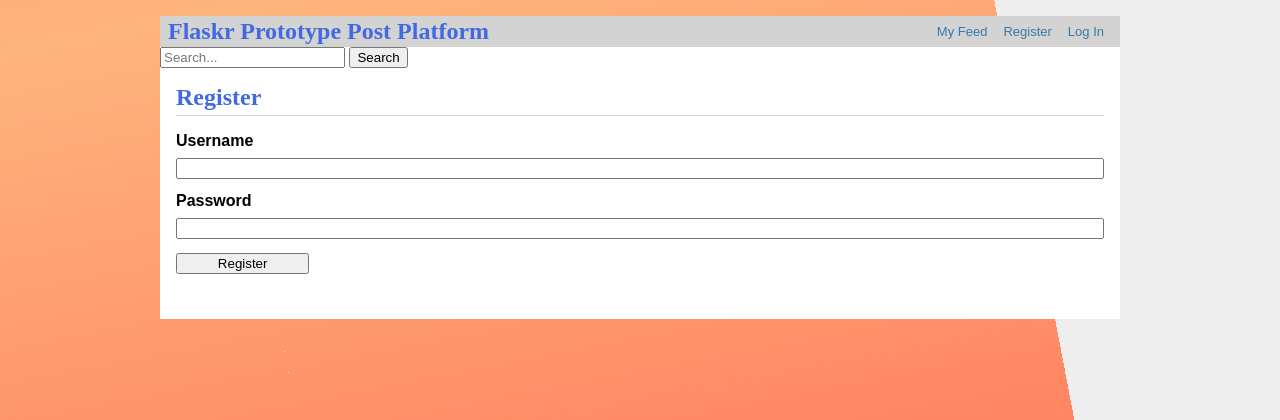
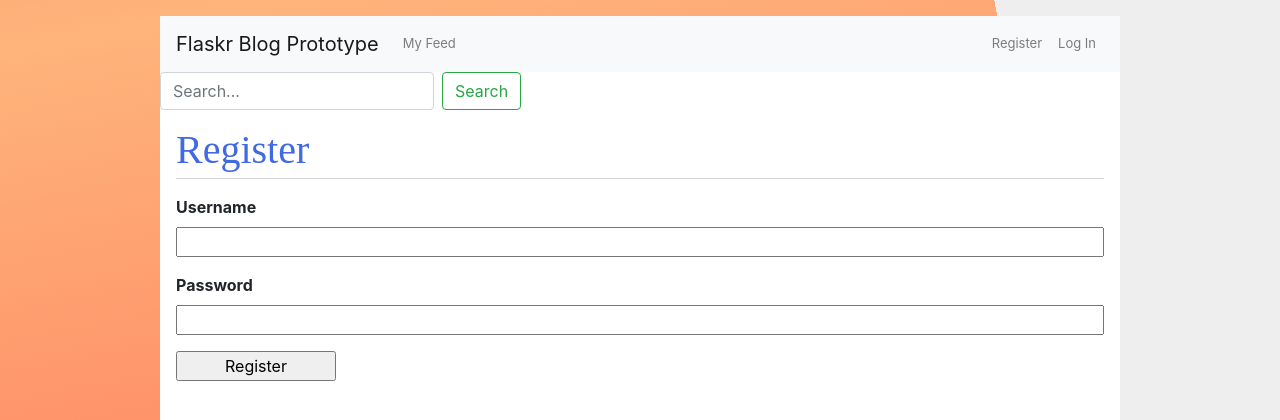
Before and after one commit to kunsergio117/miniproject3SergioGabrielJiaweiKun, a Flask app: page /auth/register in a window 1280 px wide. Shown: the top 420 px of the page. Run offline with Flask 3, Linux system fonts and the light colour scheme; some libraries are stand-ins or nearby versions.

Commit message:
ok now it is miniproject3 submissio ready, added modals from bootstrap

```diff
--- a/flaskr/templates/base.html
+++ b/flaskr/templates/base.html
@@ -1,23 +1,49 @@
 <!doctype html>
+<html lang="en">
+<head>
+    <meta charset="UTF-8">
+    <meta name="viewport" content="width=device-width, initial-scale=1.0">
     <title>{% block title %}{% endblock %} - Flaskr</title>
+    <link rel="stylesheet" href="https://stackpath.bootstrapcdn.com/bootstrap/4.5.2/css/bootstrap.min.css">
     <link rel="stylesheet" href="{{ url_for('static', filename='style.css') }}">
-<nav>
-  <h1>Flaskr Prototype Post Platform</h1>
-  <ul>
-      <li><a href="{{ url_for('blog.index') }}">My Feed</a>
+</head>
+<body>
+<nav class="navbar navbar-expand-lg navbar-light bg-light">
+  <a class="navbar-brand" href="{{ url_for('blog.index') }}">Flaskr Blog Prototype</a>
+  <button class="navbar-toggler" type="button" data-toggle="collapse" data-target="#navbarSupportedContent" aria-controls="navbarSupportedContent" aria-expanded="false" aria-label="Toggle navigation">
+    <span class="navbar-toggler-icon"></span>
+  </button>
+
+  <div class="collapse navbar-collapse" id="navbarSupportedContent">
+    <ul class="navbar-nav mr-auto">
+      <li class="nav-item">
+        <a class="nav-link" href="{{ url_for('blog.index') }}">My Feed</a>
+      </li>
+    </ul>
+    <ul class="navbar-nav">
       {% if g.user %}
-      <li><span>{{ g.user['username'] }}</span>
-      <li><a href="{{ url_for('auth.logout') }}">Log Out</a>
+        <li class="nav-item">
+          <a class="nav-link" href="#">{{ g.user['username'] }}</a>
+        </li>
+        <li class="nav-item">
+          <a class="nav-link" href="{{ url_for('auth.logout') }}">Log Out</a>
+        </li>
       {% else %}
-      <li><a href="{{ url_for('auth.register') }}">Register</a>
-      <li><a href="{{ url_for('auth.login') }}">Log In</a>
+        <li class="nav-item">
+          <a class="nav-link" href="{{ url_for('auth.register') }}">Register</a>
+        </li>
+        <li class="nav-item">
+          <a class="nav-link" href="{{ url_for('auth.login') }}">Log In</a>
+        </li>
       {% endif %}
     </ul>
+  </div>
 </nav>
+
 <!-- Search form -->
-<form method="post" action="{{ url_for('blog.search') }}">
-    <input type="text" name="search_query" placeholder="Search...">
-    <button type="submit">Search</button>
+<form class="form-inline mt-2 mt-md-0" method="post" action="{{ url_for('blog.search') }}">
+    <input class="form-control mr-sm-2" type="text" name="search_query" placeholder="Search..." aria-label="Search">
+    <button class="btn btn-outline-success my-2 my-sm-0" type="submit">Search</button>
 </form>
 
 <section class="content">
@@ -25,7 +51,35 @@
     {% block header %}{% endblock %}
   </header>
   {% for message in get_flashed_messages() %}
-    <div class="flash">{{ message }}</div>
+    <div class="modal fade" id="flashMessageModal" tabindex="-1" role="dialog" aria-labelledby="flashMessageModalLabel" aria-hidden="true">
+      <div class="modal-dialog" role="document">
+        <div class="modal-content">
+          <div class="modal-header">
+            <h5 class="modal-title" id="flashMessageModalLabel">Error Message</h5>
+            <button type="button" class="close" data-dismiss="modal" aria-label="Close">
+              <span aria-hidden="true">&times;</span>
+            </button>
+          </div>
+          <div class="modal-body">
+            {{ message }}
+          </div>
+          <div class="modal-footer">
+            <button type="button" class="btn btn-secondary" data-dismiss="modal">Close</button>
+          </div>
+        </div>
+      </div>
+    </div>
   {% endfor %}
   {% block content %}{% endblock %}
 </section>
+
+<script src="https://code.jquery.com/jquery-3.5.1.slim.min.js"></script>
+<script src="https://cdn.jsdelivr.net/npm/popper.js@1.16.1/dist/umd/popper.min.js"></script>
+<script src="https://stackpath.bootstrapcdn.com/bootstrap/4.5.2/js/bootstrap.min.js"></script>
+<script>
+    $(document).ready(function(){
+        $('#flashMessageModal').modal('show');
+    });
+</script>
+</body>
+</html>
```
Lines whose indentation alone changed are shown as unchanged.
